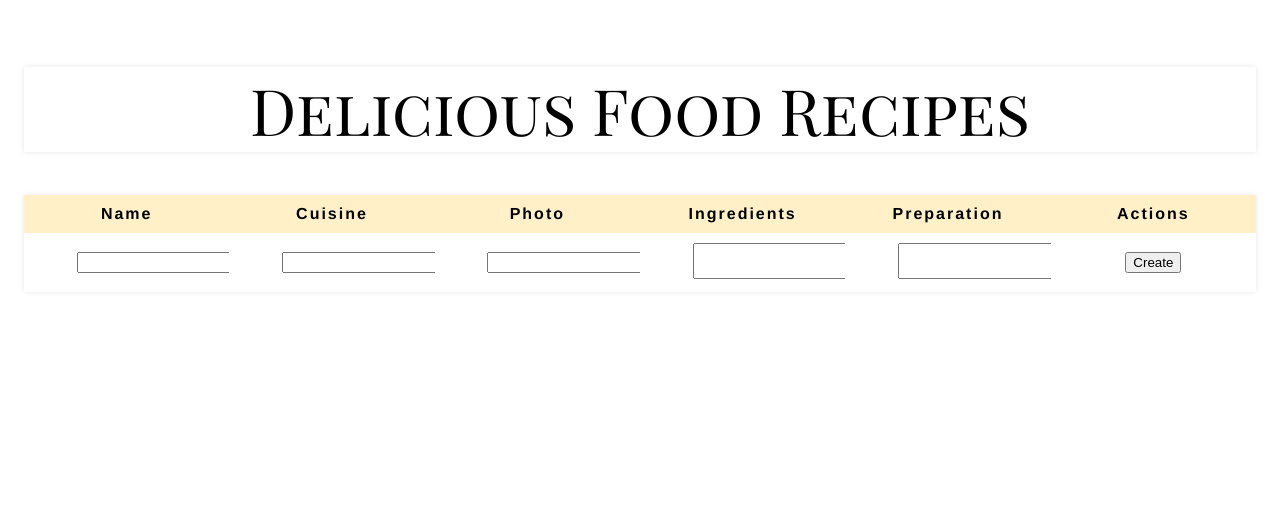
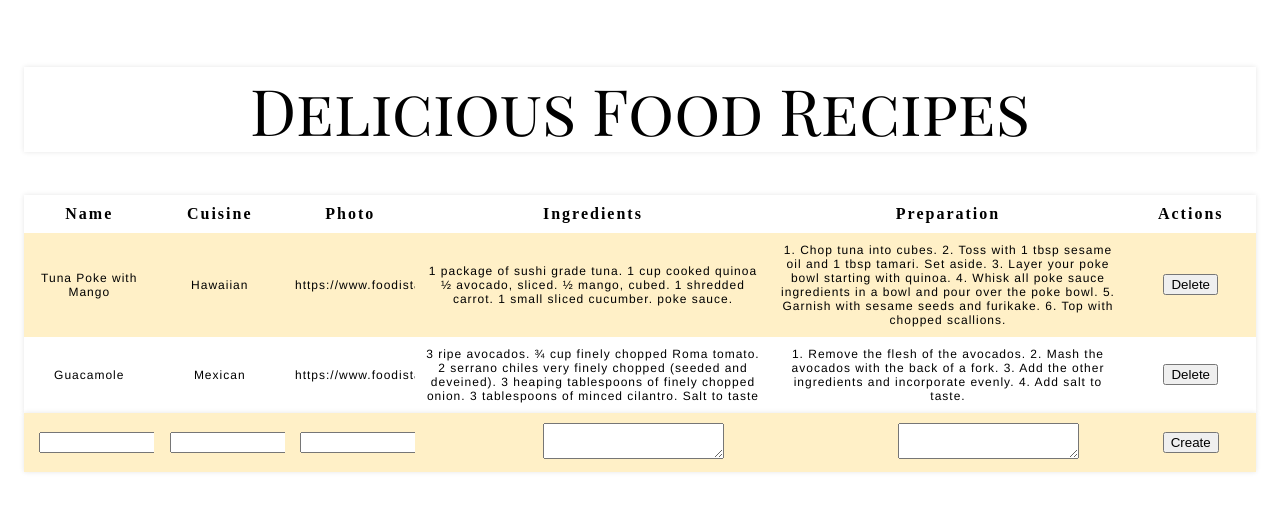
Before and after one commit to codingwithata/Project_Recipe_App_Guild_1, a React (Create React App) app: page / in a window 1280 px wide. Shown: the top 510 px of the page. Built offline with nearby package versions, Linux system fonts and the light colour scheme.

Commit message:
Update recipe list to display content

```diff
--- a/src/App.js
+++ b/src/App.js
@@ -2,20 +2,18 @@ import React, { useState } from "react";
 import "./App.css";
 import RecipeCreate from "./RecipeCreate";
 import RecipeList from "./RecipeList";
-import RecipeData from "./RecipeData"
+import RecipeData from "./RecipeData";
 
 function App() {
   const [recipes, setRecipes] = useState(RecipeData);
 
-  // TODO: Add the ability for the <RecipeList /> component to list and delete an existing recipe.
-  // TODO: Add the ability for the <RecipeCreate /> component to create new recipes.
-
-
   return (
     <div className="App">
-      <header><h1>Delicious Food Recipes</h1></header>
-      <RecipeList />
-      <RecipeCreate recipes={recipes} />
+      <header>
+        <h1>Delicious Food Recipes</h1>
+      </header>
+      <RecipeList recipes={recipes} setRecipes={setRecipes} />
+      <RecipeCreate recipes={recipes} setRecipes={setRecipes} />
     </div>
   );
 }
--- a/src/RecipeCreate.js
+++ b/src/RecipeCreate.js
@@ -1,59 +1,35 @@
 import React, { useState } from "react";
-import "./RecipeCreate.css"
+import "./RecipeCreate.css";
 
-function RecipeCreate() {
-
-  // TODO: When the form is submitted, a new recipe should be created, and the form contents cleared.
-  // TODO: Add the required input and textarea form elements.
-  // TODO: Add the required submit and change handlers
-
+function RecipeCreate({ setRecipes }) {
   const initialFormState = {
     name: "",
     cuisine: "",
     photo: "",
     ingredients: "",
-    preparation: ""
+    preparation: "",
   };
 
   const [formData, setFormData] = useState({ ...initialFormState });
-
-  // const [name, setName] = useState("");
-  // const [cuisine, setCuisine] = useState("");
-  // const [photo, setPhoto] = useState("");
-  // const [rating, setRating] = useState("");
-  // const [ingredients, setIngredients] = useState("");
-  // const [preparation, setPreparation] = useState("");
 
   const handleChange = ({ target }) => {
     const { name, value } = target;
     setFormData({
       ...formData,
-      [name]: value
+      [name]: value,
     });
   };
 
-
   const handleSubmit = (event) => {
-    event.preventDefault()
-    console.log(formData)
-    setFormData({
-      ...initialFormState
-    })
-  }
+    event.preventDefault();
+    setRecipes((prevRecipes) => [...prevRecipes, formData]);
+    setFormData({ ...initialFormState });
+  };
 
   return (
     <form onSubmit={handleSubmit} name="create">
       <table>
         <tbody>
-  <tr>
-    <th>Name</th>
-    <th>Cuisine</th>
-    <th>Photo</th>
-    <th>Ingredients</th>
-    <th>Preparation</th>
-    <th>Actions</th>
-  </tr>
-
           <tr>
             <td>
               <label>
@@ -63,21 +39,18 @@ function RecipeCreate() {
                   name="name"
                   onChange={handleChange}
                   value={formData.name}
-          >
-          </input>
+                />
               </label>
             </td>
             <td>
               <label>
-
                 <input
                   id="cuisine"
                   type="text"
                   name="cuisine"
                   onChange={handleChange}
                   value={formData.cuisine}
-          >
-          </input>
+                />
               </label>
             </td>
             <td>
@@ -88,8 +61,7 @@ function RecipeCreate() {
                   name="photo"
                   onChange={handleChange}
                   value={formData.photo}
-          >
-          </input>
+                />
               </label>
             </td>
             <td>
@@ -100,8 +72,7 @@ function RecipeCreate() {
                   name="ingredients"
                   onChange={handleChange}
                   value={formData.ingredients}
-          >
-          </textarea>
+                />
               </label>
             </td>
             <td>
@@ -112,8 +83,7 @@ function RecipeCreate() {
                   name="preparation"
                   onChange={handleChange}
                   value={formData.preparation}
-          >
-          </textarea>
+                />
               </label>
             </td>
             <td>
@@ -123,7 +93,6 @@ function RecipeCreate() {
         </tbody>
       </table>
     </form>
-
   );
 }
 
--- a/src/RecipeList.js
+++ b/src/RecipeList.js
@@ -1,20 +1,43 @@
 import React from "react";
+function RecipeRow({ recipe, onDelete }) {
+  return (
+    <tr key={recipe.id}>
+      <td>{recipe.name}</td>
+      <td>{recipe.cuisine}</td>
+      <td>{recipe.photo}</td>
+      <td>{recipe.ingredients}</td>
+      <td>{recipe.preparation}</td>
+      <td>
+        <button onClick={() => onDelete(recipe.id)} name="delete">
+          Delete
+        </button>
+      </td>
+    </tr>
+  );
+}
 
-function RecipeList() {
-
-  // TODO: Display the list of recipes using the structure of table that is provided.
-  // TODO: Create at least one additional component that is used by this component.
-  // TODO: Each recipe row must have a delete button - <button name="delete">Delete</button> - that deletes the post when clicked
+function RecipeList({ recipes, setRecipes }) {
+  const handleDelete = (id) => {
+    setRecipes((prevRecipes) => prevRecipes.filter((recipe) => recipe.id !== id));
+  };
 
   return (
     <div className="recipe-list">
       <table>
         <thead>
           <tr>
+            <th>Name</th>
+            <th>Cuisine</th>
+            <th>Photo</th>
+            <th>Ingredients</th>
+            <th>Preparation</th>
+            <th>Actions</th>
           </tr>
         </thead>
         <tbody>
-
+          {recipes.map((recipe) => (
+            <RecipeRow key={recipe.id} recipe={recipe} onDelete={handleDelete} />
+          ))}
         </tbody>
       </table>
     </div>
```
Lines whose indentation alone changed are shown as unchanged.
